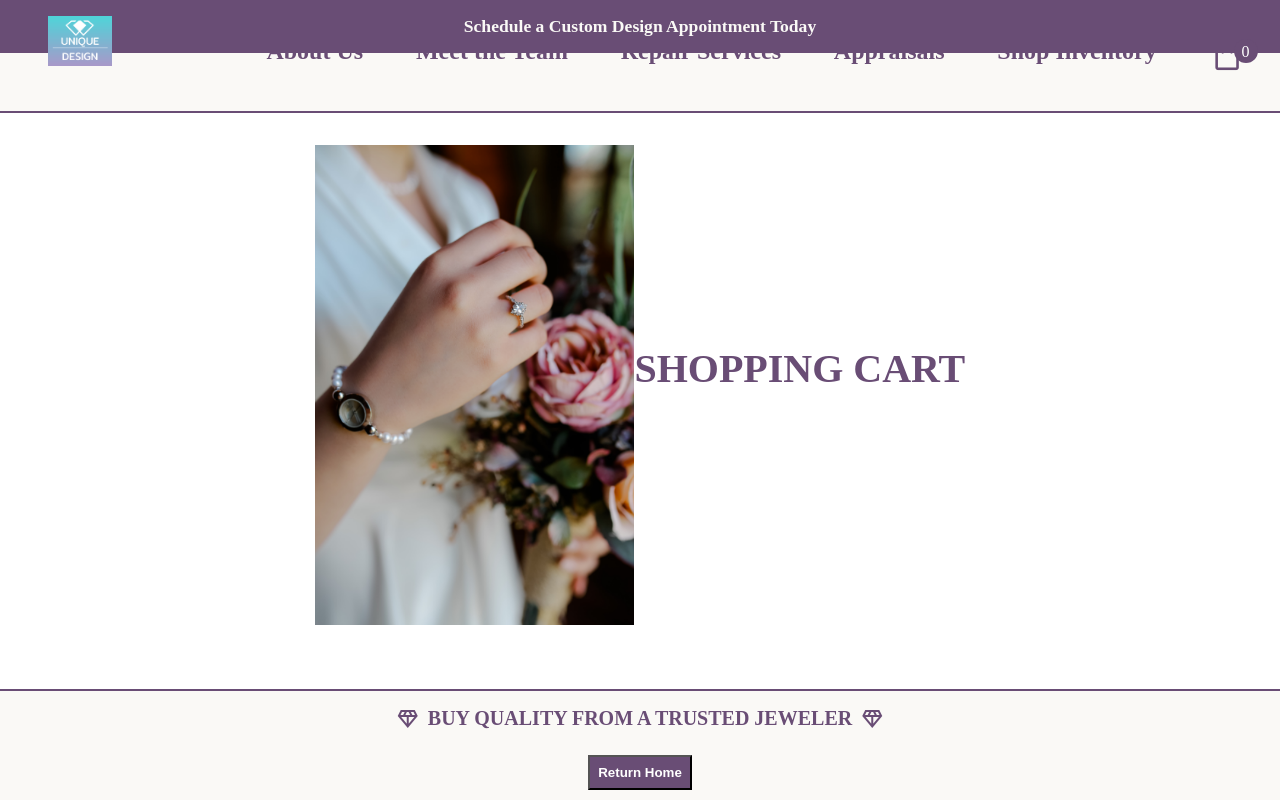
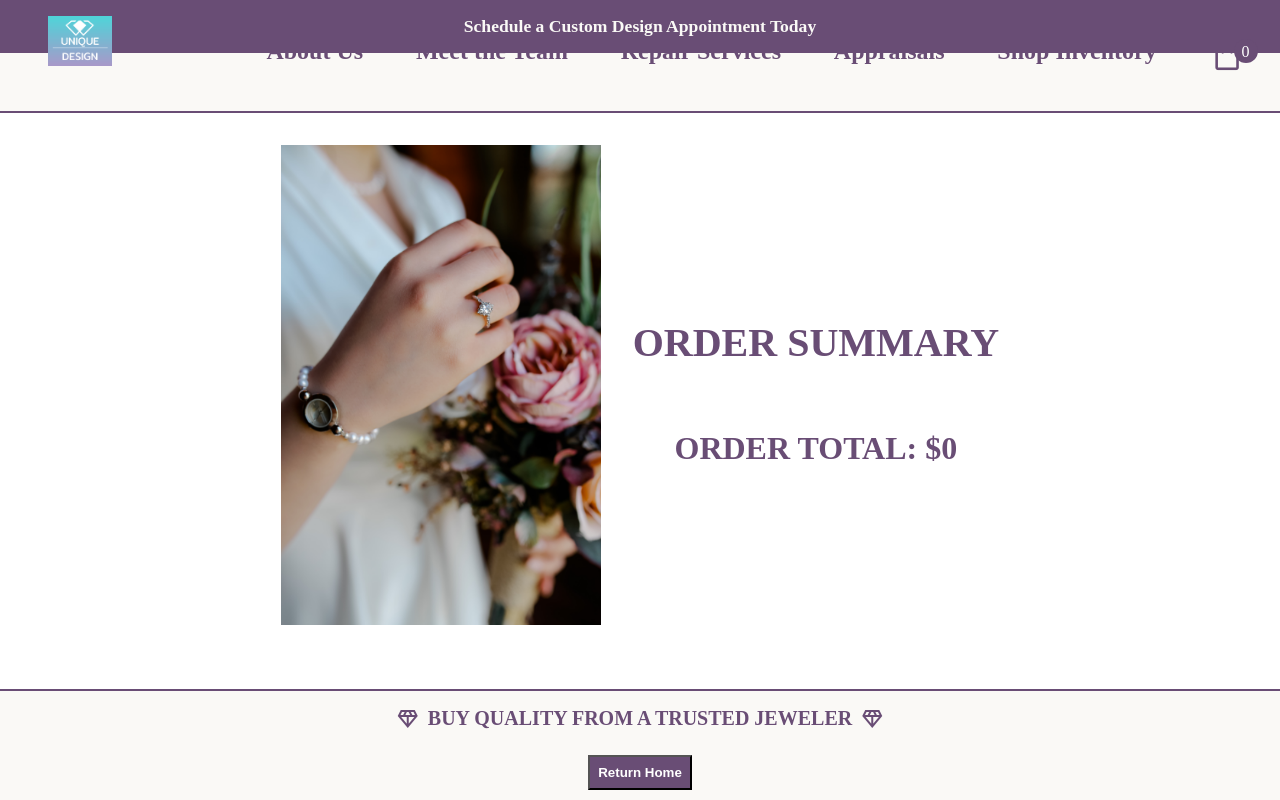
Before and after one commit to Amiriel01/Jewelry-Website, a React (Vite) app: page /cart in a window 1280 px wide. Shown: the top 800 px of the page. Built offline with nearby package versions, Linux system fonts and the light colour scheme.

Commit message:
item total price figured correctly

```diff
--- a/src/App.css
+++ b/src/App.css
@@ -520,6 +520,7 @@ input[type=number] {
 
 .cart-img {
     height: 60vh;
+    padding-right: 2rem;
 }
 
 .cart-items {
@@ -544,6 +545,7 @@ input[type=number] {
     width: 75%;
     padding-bottom: 2rem;
     padding-left: 2rem;
+    color: rgb(105, 77, 117);
 }
 
 #checkout-cart-image {
@@ -566,6 +568,12 @@ input[type=number] {
     padding-bottom: 1rem;
 }
 
-.checkout-quantity-and-price-container {
-
+#total-cart-value {
+    text-align: center;
+    padding-top: 1rem;
+    font-size: 2rem;
+    font-weight: bold;
+    color: rgb(105, 77, 117);
+    margin-left: auto;
+    margin-right: auto;
 }
--- a/src/App.jsx
+++ b/src/App.jsx
@@ -13,6 +13,7 @@ import { useLocation } from 'react-router-dom'
 import Header from './Header';
 import Footer from './Footer';
 import Card from './Card';
+import CartCard from './CartCard';
 
 
 function App() {
@@ -23,11 +24,12 @@ function App() {
   const [totalValue, setTotalValue] = useState(0);
   const [showCart, setShowCart] = useState(false);
   const [cartContents, setCartContents] = useState([]);
+  const [totalCartCost, setTotalCartCost] = useState(0);
 
   return (
     <div>
       <Header
-      totalValue = {totalValue}
+        totalValue={totalValue}
         cartContents={cartContents}
       />
       <Routes>
@@ -42,9 +44,9 @@ function App() {
           setLoading={setLoading}
           error={error}
           setError={setError}
-        data = {data}
+          data={data}
           setData={setData}
-        totalValue = {totalValue}
+          totalValue={totalValue}
           setTotalValue={setTotalValue}
           showCart={showCart}
           setShowCart={setShowCart}
@@ -53,6 +55,12 @@ function App() {
         />} />
         <Route path="cart" element={<Cart
           cartContents={cartContents}
+          totalCartCost={totalCartCost}
+        />} />
+        <Route path="cart" element={<CartCard
+          cartContents={cartContents}
+          totalCartCost={totalCartCost}
+          setTotalCartCost={setTotalCartCost}
         />} />
       </Routes>
       <Footer />
--- a/src/Cart.jsx
+++ b/src/Cart.jsx
@@ -1,4 +1,4 @@
-import React from "react";
+import React, { useState } from "react";
 import Header from './Header.jsx'
 import { useLocation } from 'react-router-dom'
 import { useEffect } from "react";
@@ -6,23 +6,27 @@ import { Link } from "react-router-dom";
 import cart from './images/cart.png'
 import CartCard from "./CartCard.jsx";
 
-export default function Cart({ cartContents }) {
+export default function Cart({ cartContents, totalCartCost }) {
+
+
 
     const { pathname } = useLocation();
 
     useEffect(() => {
         window.scrollTo(0, 0)
     }, [pathname]);
-    console.log(cartContents)
+
     return (
         <div>
+
             <main>
                 <div className="cart-page-container">
                     <img className="cart-img" src={cart} alt="woman wearing a watch and ring" />
                     <div className="cart-items-container">
                         <h1 id="cart-page-title">
-                            SHOPPING CART
+                            ORDER SUMMARY
                         </h1>
+                        <div>
                             <div className="cart-items">
                                 <>
                                     {cartContents.map((item) => {
@@ -35,8 +39,11 @@ export default function Cart({ cartContents }) {
                                 </>
 
                             </div>
+                            <p id="total-cart-value"> ORDER TOTAL: ${totalCartCost}</p>
                         </div>
                     </div>
+                </div>
+
                 <div className="cart-footer">
                     <span className="material-symbols-outlined" id="diamond" >
                         diamond
--- a/src/CartCard.jsx
+++ b/src/CartCard.jsx
@@ -1,18 +1,33 @@
-import React from "react";
+import React, { useEffect, useState } from "react";
 
-export default function CartCard({ item }) {
+export default function CartCard({ item, totalCartCost, setTotalCartCost }) {
+
+    useEffect(() => {
+        let count = (item.count);
+        let price = (item.price)
+        let totalItemCost = count * price;
+        console.log(count)
+        console.log(price)
+        console.log(totalItemCost);
+    }, [item])
+
+    useEffect(() => {
+
+    })
 
     return (
+        <>
             <div className="checkout-cart-container">
                 <img id="checkout-cart-image" src={item.image} />
                 <div className="checkout-all-info-container">
                     <p id="checkout-cart-title">{item.title}</p>
                     <div className="checkout-quantity-and-price-container">
                         <p id="checkout-cart-quantity">Quantity: {item.count}</p>
-                        <p id="checkout-cart-price">{item.price} each</p>
+                        <p id="checkout-cart-price">${item.price} each</p>
                     </div>
                 </div>
             </div>
+        </>
 
     )
 }
```
Lines whose indentation alone changed are shown as unchanged.
